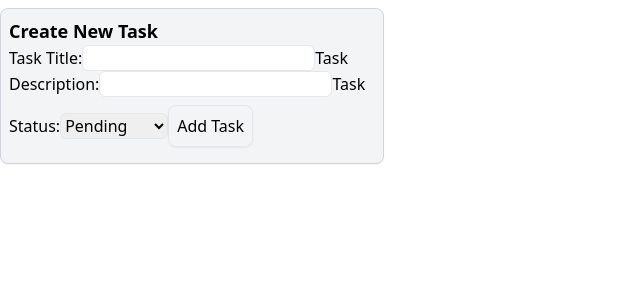
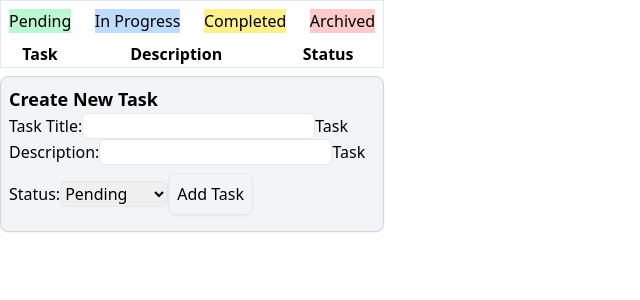
Before and after one commit to fractal-bootcamp/dorothyren.task-mgmt, a React (Vite) app: page / in a window 1280 px wide. Shown: the top 300 px of the page, without its empty margins (0-640 px from the left). Built offline with nearby package versions, Linux system fonts and the light colour scheme.

Commit message:
added status view and practice thinking through how to create status view component

```diff
--- a/src/App.tsx
+++ b/src/App.tsx
@@ -1,4 +1,5 @@
 import GenerateTaskList from "./components/TaskList"
+import TabbedView from "./components/StatusView"
 //create is a higher order function that returns another function
 //the returned function is the one that takes the state creation logic as its argument
 
@@ -18,6 +19,7 @@ function App() {
 
   return (
     <main>
+      <TabbedView />
       <GenerateTaskList />
     </main>
   )
--- a/src/components/StatusView.tsx
+++ b/src/components/StatusView.tsx
@@ -0,0 +1,47 @@
+import { useEffect, useState } from "react"
+import { Task, TaskStatus } from "./TaskList"
+import { useTaskListStore } from "./TaskList"
+
+//add a filter
+//if statement for different statuses
+
+function TabbedView() {
+    const { taskList } = useTaskListStore()
+    const [filteredStatus, setFilteredStatus] = useState('')
+    const [filteredTasks, setFilteredTasks] = useState(taskList)
+
+    useEffect(() => {
+        const _filteredTasks = taskList.filter((task, index, tasks) => task.status === filteredStatus)
+        console.log(filteredStatus, filteredTasks)
+        setFilteredTasks(_filteredTasks)
+    }, [filteredStatus, taskList])
+
+    return (
+        <table className="border border-slate-200 bg-white w-96">
+            <tr>
+                <td colSpan={3} className="p-2  w-full">
+                    <div className="flex flex-row justify-between w-full">
+                        <button className={filteredStatus === 'Pending' ? "bg-green-400 font-bold" : "bg-green-200"} onClick={(e) => setFilteredStatus('Pending')}>Pending</button>
+                        <button className={filteredStatus === 'In Progress' ? "bg-blue-400 font-bold" : "bg-blue-200"} onClick={(e) => setFilteredStatus('In Progress')}>In Progress</button>
+                        <button className={filteredStatus === 'Completed' ? "bg-yellow-400 font-bold" : "bg-yellow-200"} onClick={(e) => setFilteredStatus('Completed')}>Completed</button>
+                        <button className={filteredStatus === 'Archived' ? "bg-red-400 font-bold" : "bg-red-200"} onClick={(e) => setFilteredStatus('Archived')}>Archived</button>
+                    </div>
+                </td>
+            </tr>
+            <tr>
+                <th>Task</th>
+                <th>Description</th>
+                <th>Status</th>
+            </tr>
+            {filteredTasks.map((task, index) => (
+                <tr key={index}>
+                    <td>{task.title}</td>
+                    <td>{task.description}</td>
+                    <td>{task.status}</td>
+                </tr>
+            ))}
+        </table>
+    )
+}
+
+export default TabbedView
--- a/src/components/TaskList.tsx
+++ b/src/components/TaskList.tsx
@@ -1,10 +1,14 @@
 import { create } from "zustand";
 import { createJSONStorage, persist } from "zustand/middleware";
 
-type TaskStatus = 'Pending' | 'In Progress' | 'Completed' | 'Archived';
+export type TaskStatus =
+    'Pending' |
+    'In Progress' |
+    'Completed' |
+    'Archived'
 // type Theme = 'background' | 'text' | 'primary' | 'secondary' | 'accent';
 
-type Task = {
+export type Task = {
     title: string,
     description: string,
     status: TaskStatus
@@ -49,7 +53,7 @@ const useTaskStore = create<Task & TaskAction>((set) => ({
 // }))
 
 
-const useTaskListStore = create(
+export const useTaskListStore = create(
     persist<{ taskList: Task[] } & TaskListAction>(
         (set, get) => ({
             taskList: [] as Task[],
```
Also changed, not shown: src/components/StatusView2.tsx (added, +15 -0 lines), src/components/StatusView3.tsx (added, +16 -0 lines).
